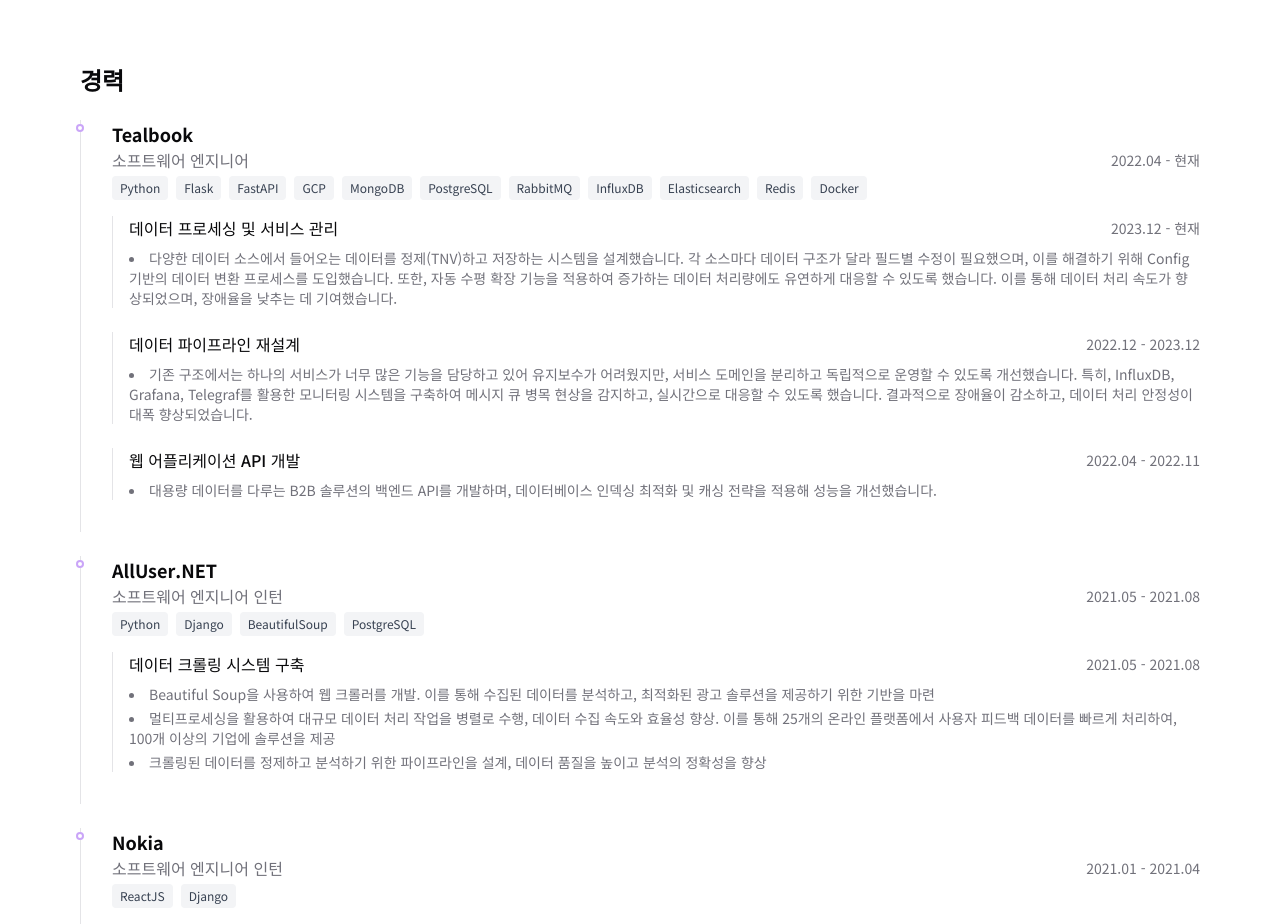
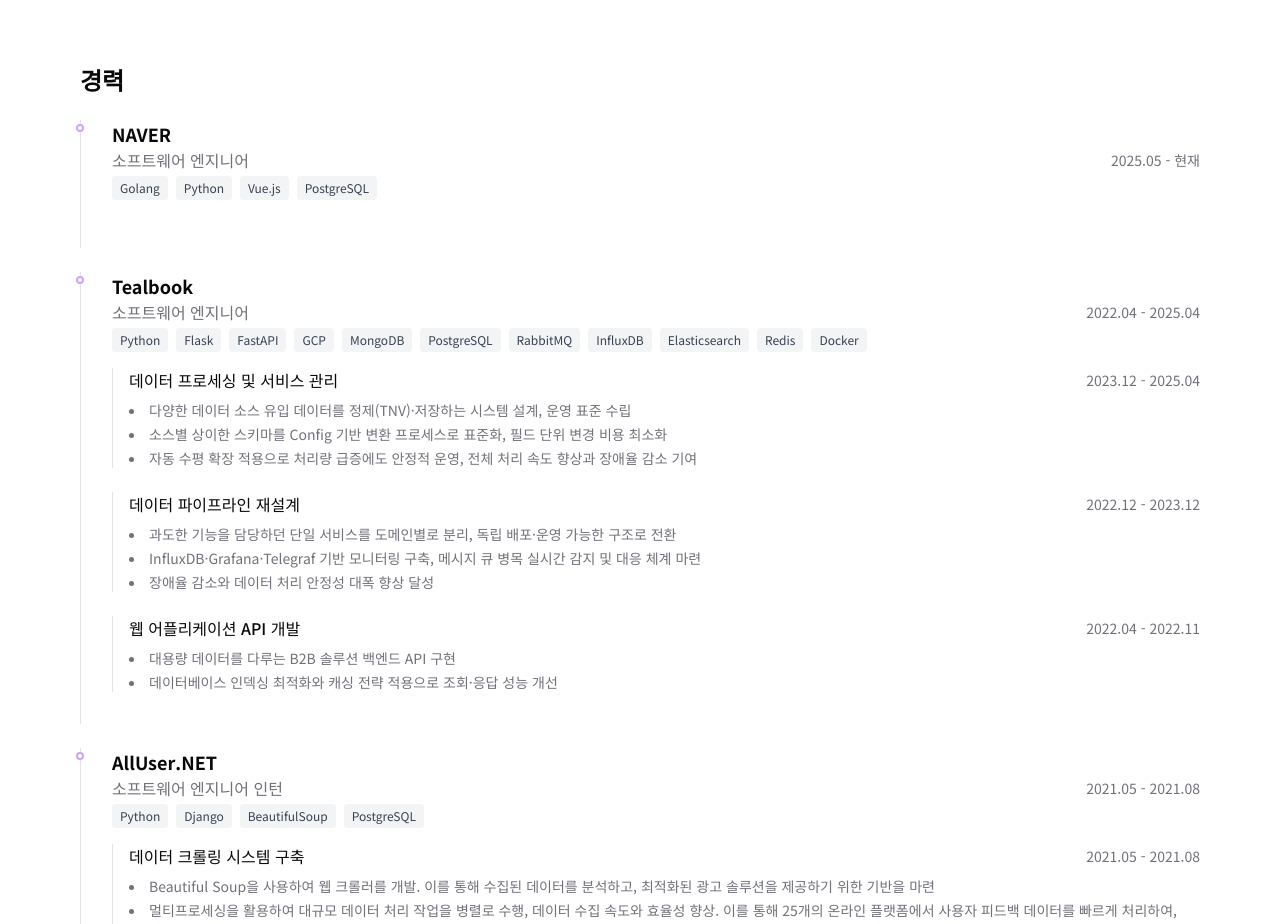
Before and after one commit to julielee9067/julie, a Next.js app: page / in a window 1280 px wide. Shown: the part 540-1464 px from the top of the page. Built offline with nearby package versions, Linux system fonts and the light colour scheme.

Commit message:
Modify experiences

```diff
--- a/components/home/Experiences.tsx
+++ b/components/home/Experiences.tsx
@@ -5,14 +5,32 @@
 
 const experiences = [
     {
+        company: "NAVER",
+        position: {
+            ko: "소프트웨어 엔지니어",
+            en: "Software Engineer",
+        },
+        period: {
+            ko: "2025.05 - 현재",
+            en: "May 2025 - Present",
+        },
+        stacks: [
+            "Golang",
+            "Python",
+            "Vue.js",
+            "PostgreSQL"
+        ],
+        projects: []
+    },
+    {
         company: "Tealbook",
         position: {
             ko: "소프트웨어 엔지니어",
             en: "Software Engineer",
         },
         period: {
-            ko: "2022.04 - 현재",
-            en: "Apr 2022 - Present",
+            ko: "2022.04 - 2025.04",
+            en: "Apr 2022 - Apr 2025",
         },
         stacks: [
             "Python",
@@ -34,15 +52,14 @@
                     en: "Data Processing / Backend Service Management",
                 },
                 period: {
-                    ko: "2023.12 - 현재",
-                    en: "Dec 2023 - Present",
+                    ko: "2023.12 - 2025.04",
+                    en: "Dec 2023 - Apr 2025",
                 },
                 description: {
                     ko: [
-                        "다양한 데이터 소스에서 들어오는 데이터를 정제(TNV)하고 저장하는 시스템을 설계했습니다. " +
-                        "각 소스마다 데이터 구조가 달라 필드별 수정이 필요했으며, 이를 해결하기 위해 Config 기반의 데이터 변환 프로세스를 도입했습니다. " +
-                        "또한, 자동 수평 확장 기능을 적용하여 증가하는 데이터 처리량에도 유연하게 대응할 수 있도록 했습니다. " +
-                        "이를 통해 데이터 처리 속도가 향상되었으며, 장애율을 낮추는 데 기여했습니다."
+                        "다양한 데이터 소스 유입 데이터를 정제(TNV)·저장하는 시스템 설계, 운영 표준 수립",
+                        "소스별 상이한 스키마를 Config 기반 변환 프로세스로 표준화, 필드 단위 변경 비용 최소화",
+                        "자동 수평 확장 적용으로 처리량 급증에도 안정적 운영, 전체 처리 속도 향상과 장애율 감소 기여",
                     ],
                     en: [
                         "Processed and managed >300M data points from various sources",
@@ -61,7 +78,9 @@
                 },
                 description: {
                     ko: [
-                        "기존 구조에서는 하나의 서비스가 너무 많은 기능을 담당하고 있어 유지보수가 어려웠지만, 서비스 도메인을 분리하고 독립적으로 운영할 수 있도록 개선했습니다. 특히, InfluxDB, Grafana, Telegraf를 활용한 모니터링 시스템을 구축하여 메시지 큐 병목 현상을 감지하고, 실시간으로 대응할 수 있도록 했습니다. 결과적으로 장애율이 감소하고, 데이터 처리 안정성이 대폭 향상되었습니다.",
+                        "과도한 기능을 담당하던 단일 서비스를 도메인별로 분리, 독립 배포·운영 가능한 구조로 전환",
+                        "InfluxDB·Grafana·Telegraf 기반 모니터링 구축, 메시지 큐 병목 실시간 감지 및 대응 체계 마련",
+                        "장애율 감소와 데이터 처리 안정성 대폭 향상 달성",
                     ],
                     en: [
                         "Migrated the existing platform to a new MSA architecture using RabbitMQ message broker",
@@ -82,7 +101,8 @@
                 },
                 description: {
                     ko: [
-                        "대용량 데이터를 다루는 B2B 솔루션의 백엔드 API를 개발하며, 데이터베이스 인덱싱 최적화 및 캐싱 전략을 적용해 성능을 개선했습니다.",
+                        "대용량 데이터를 다루는 B2B 솔루션 백엔드 API 구현",
+                        "데이터베이스 인덱싱 최적화와 캐싱 전략 적용으로 조회·응답 성능 개선",
                     ],
                     en: [
                         "Implemented the backend for a B2B solution to analyze supplier diversity and recommend new suppliers",
```
Also changed, not shown: lib/blogPosts/cs/005_spin.ts (added, +126 -0 lines).
